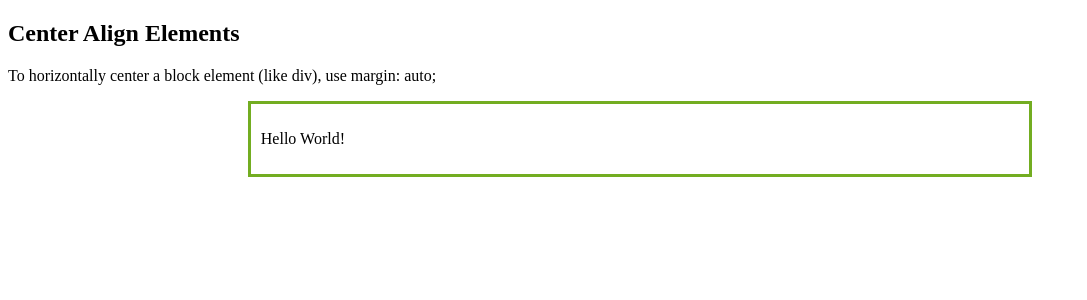
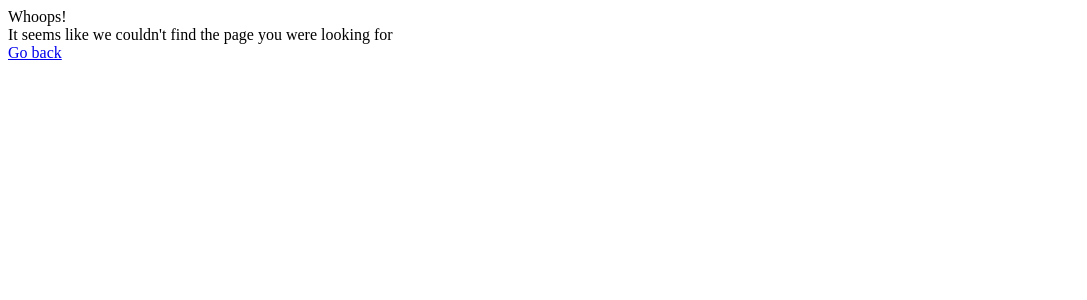
Before and after one commit to DisSlash/DisSlash-Site, a Flask app: page /dev in a window 1280 px wide. Shown: the top 300 px of the page, without its empty margins (0-1087 px from the left). Run offline with Flask 2, Linux system fonts and the light colour scheme.

Commit message:
Update 404.html

```diff
--- a/templates/404.html
+++ b/templates/404.html
@@ -1,23 +1,48 @@
 <!DOCTYPE html>
-<html>
+<html lang="en">
 <head>
-<style>
-.center {
-  margin: auto;
-  width: 60%;
-  border: 3px solid #73AD21;
-  padding: 10px;
-}
-</style>
+    <meta charset="UTF-8">
+    <meta name="viewport" content="width=device-width, initial-scale=1, shrink-to-fit=no">
+    <link rel="stylesheet" href="static/error.css" />
+    <link rel="shortcut icon" href="https://bit.ly/3di0pdZ"/>
+    <title>DisSlash</title>
 </head>
 <body>
+<div class="box">
+  <div class="box__ghost">
+    <div class="symbol"></div>
+    <div class="symbol"></div>
+    <div class="symbol"></div>
+    <div class="symbol"></div>
+    <div class="symbol"></div>
+    <div class="symbol"></div>
 
-<h2>Center Align Elements</h2>
-<p>To horizontally center a block element (like div), use margin: auto;</p>
+    <div class="box__ghost-container">
+      <div class="box__ghost-eyes">
+        <div class="box__eye-left"></div>
+        <div class="box__eye-right"></div>
+      </div>
+      <div class="box__ghost-bottom">
+        <div></div>
+        <div></div>
+        <div></div>
+        <div></div>
+        <div></div>
+      </div>
+    </div>
+    <div class="box__ghost-shadow"></div>
+  </div>
 
-<div class="center">
-  <p>Hello World!</p>
+  <div class="box__description">
+    <div class="box__description-container">
+      <div class="box__description-title">Whoops!</div>
+      <div class="box__description-text">It seems like we couldn't find the page you were looking for</div>
+    </div>
+
+    <a href="https://codepen.io/diogo_ml_gomes/" target="_blank" class="box__button">Go back</a>
+
+  </div>
+
 </div>
-
 </body>
 </html>
```
